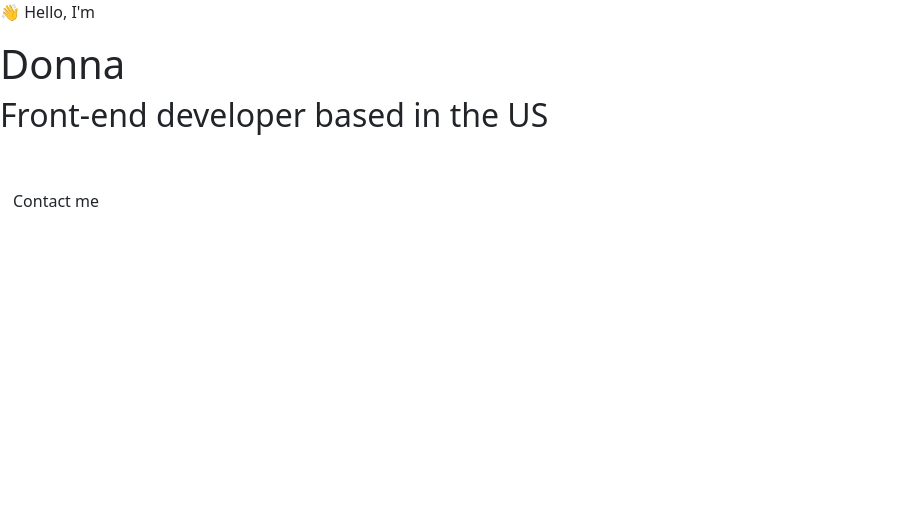
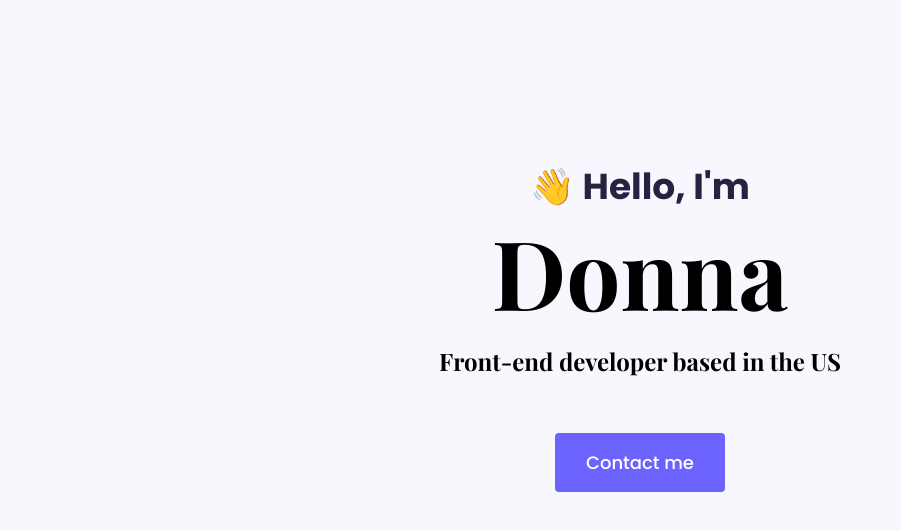
Before and after one commit to zcdonna/dc-responsive-wk4, a plain HTML site: page index.html in a window 1280 px wide. Shown: the whole page, without its empty margins (0-901 px from the left). Drawn offline with nearby package versions, Linux system fonts and the light colour scheme; files that its build step writes are made by us from their sources.

Commit message:
Update source for styling

```diff
--- a/index.html
+++ b/index.html
@@ -17,7 +17,7 @@
       href="https://fonts.googleapis.com/css2?family=Playfair+Display:wght@700&family=Poppins:wght@500;700&display=swap"
       rel="stylesheet"
     />
-    <link rel="stylesheet" href="styles/portfolio.css" />
+    <link rel="stylesheet" href="styles/style.css" />
 
     <script
       src="https://cdn.jsdelivr.net/npm/bootstrap@5.0.0-beta2/dist/js/bootstrap.bundle.min.js"
```
